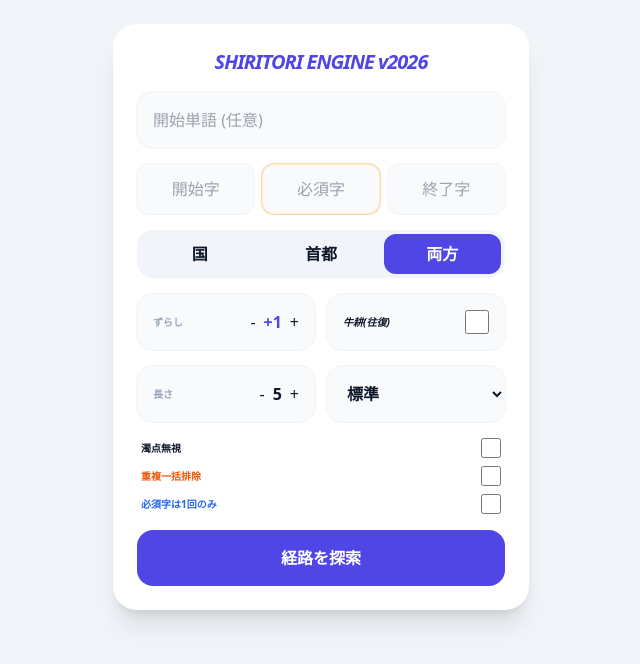
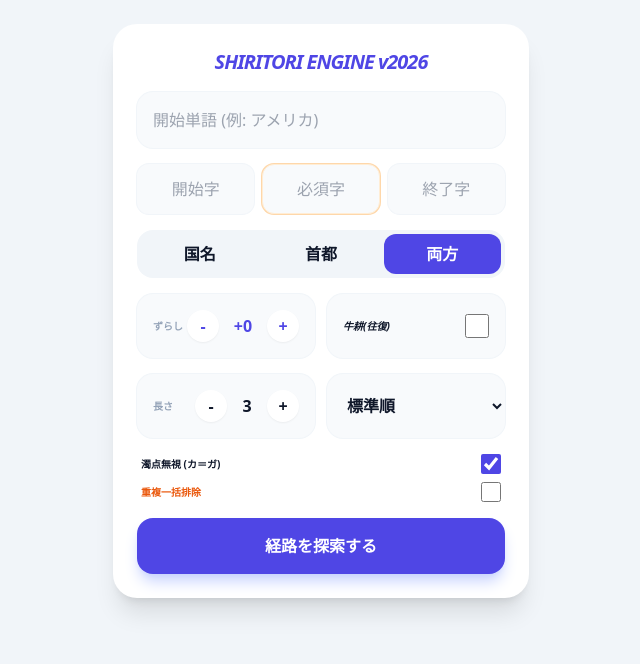
Before and after one commit to xjrstjrwvg-commits/pyongyang-, a Flask app: page / in a window 1280 px wide. Shown: the top 664 px of the page, without its empty margins (319-959 px from the left). Run offline with Flask 3, Linux system fonts and the light colour scheme; some libraries are stand-ins or nearby versions.

Commit message:
index.html
Updated HTML structure and styles for better layout and user experience. Added animations and improved input handling.

```diff
--- a/templates/index.html
+++ b/templates/index.html
@@ -5,72 +5,173 @@
     <meta name="viewport" content="width=device-width, initial-scale=1.0, maximum-scale=1.0, user-scalable=no">
     <title>極・しりとり v2026</title>
     <script src="https://cdn.tailwindcss.com"></script>
-    <style>input, select, button { font-size: 16px !important; } .tab-active { background-color: #4f46e5; color: white; }</style>
+    <style>
+        input, select, button { font-size: 16px !important; }
+        .tab-active { background-color: #4f46e5; color: white; }
+        .result-card { animation: fadeIn 0.3s ease-out; }
+        @keyframes fadeIn { from { opacity: 0; transform: translateY(10px); } to { opacity: 1; transform: translateY(0); } }
+    </style>
 </head>
 <body class="bg-slate-100 text-slate-900 pb-20 font-sans">
     <div class="max-w-md mx-auto px-4 pt-6 space-y-4">
         <div class="bg-white rounded-3xl shadow-xl p-6 space-y-4">
             <h1 class="font-black text-indigo-600 text-center text-xl italic tracking-tighter">SHIRITORI ENGINE v2026</h1>
-            <input id="sw" oninput="toK(this)" placeholder="開始単語 (任意)" class="w-full p-4 bg-slate-50 rounded-2xl ring-1 ring-slate-100 outline-none">
+
+            <!-- 開始単語入力 -->
+            <input id="sw" oninput="toK(this)" placeholder="開始単語 (例: アメリカ)" class="w-full p-4 bg-slate-50 rounded-2xl ring-1 ring-slate-100 outline-none focus:ring-indigo-300">
+
+            <!-- 文字指定 -->
             <div class="grid grid-cols-3 gap-2">
-                <input id="sc" oninput="toK(this)" placeholder="開始字" class="p-3 bg-slate-50 rounded-xl text-center outline-none ring-1 ring-slate-100">
-                <input id="mc" oninput="toK(this)" placeholder="必須字" class="p-3 bg-slate-50 rounded-xl text-center outline-none ring-1 ring-orange-200 border border-orange-100">
-                <input id="ec" oninput="toK(this)" placeholder="終了字" class="p-3 bg-slate-50 rounded-xl text-center outline-none ring-1 ring-slate-100">
+                <input id="sc" maxlength="1" oninput="toK(this)" placeholder="開始字" class="p-3 bg-slate-50 rounded-xl text-center outline-none ring-1 ring-slate-100">
+                <input id="mc" maxlength="1" oninput="toK(this)" placeholder="必須字" class="p-3 bg-slate-50 rounded-xl text-center outline-none ring-1 ring-orange-200 border border-orange-100">
+                <input id="ec" maxlength="1" oninput="toK(this)" placeholder="終了字" class="p-3 bg-slate-50 rounded-xl text-center outline-none ring-1 ring-slate-100">
             </div>
+
+            <!-- カテゴリ切替 -->
             <div class="grid grid-cols-3 gap-1 p-1 bg-slate-100 rounded-2xl">
-                <button onclick="setCat('countries')" id="cat-countries" class="cat-btn text-[10px] font-bold py-2 rounded-xl">国</button>
+                <button onclick="setCat('countries')" id="cat-countries" class="cat-btn text-[10px] font-bold py-2 rounded-xl">国名</button>
                 <button onclick="setCat('capitals')" id="cat-capitals" class="cat-btn text-[10px] font-bold py-2 rounded-xl">首都</button>
                 <button onclick="setCat('both')" id="cat-both" class="cat-btn tab-active text-[10px] font-bold py-2 rounded-xl">両方</button>
             </div>
+
+            <!-- ずらし & 牛耕 -->
             <div class="grid grid-cols-2 gap-3">
                 <div class="bg-slate-50 p-4 rounded-2xl ring-1 ring-slate-100 flex justify-between items-center">
                     <span class="text-[10px] font-bold text-slate-400">ずらし</span>
-                    <div class="flex items-center gap-2"><button onclick="adjS(-1)">-</button><span id="sDisp" class="font-black text-indigo-600">+1</span><button onclick="adjS(1)">+</button></div>
+                    <div class="flex items-center gap-2">
+                        <button onclick="adjS(-1)" class="w-8 h-8 bg-white rounded-full shadow-sm font-bold text-indigo-600">-</button>
+                        <span id="sDisp" class="font-black text-indigo-600 w-8 text-center">+0</span>
+                        <button onclick="adjS(1)" class="w-8 h-8 bg-white rounded-full shadow-sm font-bold text-indigo-600">+</button>
+                    </div>
                 </div>
-                <label class="bg-slate-50 p-4 rounded-2xl ring-1 ring-slate-100 flex justify-between items-center text-[10px] font-bold italic"><span>牛耕(往復)</span><input type="checkbox" id="gk" class="w-6 h-6 accent-indigo-600"></label>
+                <label class="bg-slate-50 p-4 rounded-2xl ring-1 ring-slate-100 flex justify-between items-center text-[10px] font-bold italic cursor-pointer">
+                    <span>牛耕(往復)</span>
+                    <input type="checkbox" id="gk" class="w-6 h-6 accent-indigo-600">
+                </label>
             </div>
+
+            <!-- 長さ & ソート -->
             <div class="grid grid-cols-2 gap-3">
                 <div class="bg-slate-50 p-4 rounded-2xl ring-1 ring-slate-100 flex justify-between items-center">
                     <span class="text-[10px] font-bold text-slate-400">長さ</span>
-                    <div class="flex items-center gap-2"><button onclick="adjL(-1)">-</button><span id="lDisp" class="font-black">5</span><button onclick="adjL(1)">+</button></div>
+                    <div class="flex items-center gap-2">
+                        <button onclick="adjL(-1)" class="w-8 h-8 bg-white rounded-full shadow-sm font-bold">-</button>
+                        <span id="lDisp" class="font-black w-6 text-center">3</span>
+                        <button onclick="adjL(1)" class="w-8 h-8 bg-white rounded-full shadow-sm font-bold">+</button>
+                    </div>
                 </div>
-                <select id="st" class="bg-slate-50 p-4 rounded-2xl ring-1 ring-slate-100 font-black text-[10px] outline-none"><option value="default">標準</option><option value="length_desc">文字数多</option></select>
+                <select id="st" class="bg-slate-50 p-4 rounded-2xl ring-1 ring-slate-100 font-black text-[10px] outline-none">
+                    <option value="default">標準順</option>
+                    <option value="length_desc">文字数多い順</option>
+                </select>
             </div>
+
+            <!-- オプション -->
             <div class="space-y-2 px-1">
-                <label class="flex justify-between items-center text-[10px] font-bold"><span>濁点無視</span><input type="checkbox" id="vo" class="w-5 h-5 accent-indigo-600"></label>
-                <label class="flex justify-between items-center text-[10px] font-bold text-orange-600"><span>重複一括排除</span><input type="checkbox" id="ex" class="w-5 h-5 accent-orange-600"></label>
-                <label class="flex justify-between items-center text-[10px] font-bold text-blue-600"><span>必須字は1回のみ</span><input type="checkbox" id="lo" class="w-5 h-5 accent-blue-600"></label>
+                <label class="flex justify-between items-center text-[10px] font-bold cursor-pointer">
+                    <span>濁点無視 (カ＝ガ)</span>
+                    <input type="checkbox" id="vo" checked class="w-5 h-5 accent-indigo-600">
+                </label>
+                <label class="flex justify-between items-center text-[10px] font-bold text-orange-600 cursor-pointer">
+                    <span>重複一括排除</span>
+                    <input type="checkbox" id="ex" class="w-5 h-5 accent-orange-600">
+                </label>
             </div>
-            <button onclick="runSearch()" id="runBtn" class="w-full bg-indigo-600 text-white font-black py-4 rounded-2xl">経路を探索</button>
+
+            <!-- 検索ボタン -->
+            <button onclick="runSearch()" id="runBtn" class="w-full bg-indigo-600 text-white font-black py-4 rounded-2xl shadow-lg shadow-indigo-200 active:scale-95 transition-transform">経路を探索する</button>
         </div>
+
+        <!-- 結果表示エリア -->
         <div id="resCount" class="text-center text-[10px] font-bold text-slate-400"></div>
         <div id="results" class="space-y-3"></div>
     </div>
+
     <script>
-        let currentCat = 'both', shiftCount = 1, maxLen = 5;
+        let currentCat = 'both', shiftCount = 0, maxLen = 3;
+
+        // カタカナ変換
         function toK(el) { el.value = el.value.replace(/[ぁ-ん]/g, s => String.fromCharCode(s.charCodeAt(0) + 0x60)); }
-        function adjS(v) { shiftCount = Math.max(-10, Math.min(10, shiftCount + v)); document.getElementById('sDisp').innerText = (shiftCount >= 0 ? '+' : '') + shiftCount; }
-        function adjL(v) { maxLen = Math.max(2, Math.min(10, maxLen + v)); document.getElementById('lDisp').innerText = maxLen; }
-        function setCat(c) { currentCat = c; document.querySelectorAll('.cat-btn').forEach(b => b.classList.remove('tab-active')); document.getElementById('cat-' + c).classList.add('tab-active'); }
+
+        // ずらし調整
+        function adjS(v) {
+            shiftCount = Math.max(-10, Math.min(10, shiftCount + v));
+            document.getElementById('sDisp').innerText = (shiftCount >= 0 ? '+' : '') + shiftCount;
+        }
+
+        // 長さ調整
+        function adjL(v) {
+            maxLen = Math.max(2, Math.min(10, maxLen + v));
+            document.getElementById('lDisp').innerText = maxLen;
+        }
+
+        // カテゴリ設定
+        function setCat(c) {
+            currentCat = c;
+            document.querySelectorAll('.cat-btn').forEach(b => b.classList.remove('tab-active'));
+            document.getElementById('cat-' + c).classList.add('tab-active');
+        }
+
+        // 検索実行
         async function runSearch() {
-            const btn = document.getElementById('runBtn'); btn.disabled = true; btn.innerText = "探索中...";
+            const btn = document.getElementById('runBtn');
+            const resArea = document.getElementById('results');
+            const countArea = document.getElementById('resCount');
+
+            btn.disabled = true;
+            btn.innerText = "探索中...";
+            resArea.innerHTML = '';
+
             const payload = {
-                start_word: document.getElementById('sw').value, start_char: document.getElementById('sc').value,
-                must_char: document.getElementById('mc').value, end_char: document.getElementById('ec').value,
-                category: currentCat, shift_count: shiftCount, max_len: maxLen,
-                is_gyukou: document.getElementById('gk').checked, ignore_voiced: document.getElementById('vo').checked,
-                exclude_conjugate: document.getElementById('ex').checked, limit_one: document.getElementById('lo').checked,
-                sort_type: document.getElementById('st').value, word_configs: {}
+                start_word: document.getElementById('sw').value.trim(),
+                start_char: document.getElementById('sc').value.trim(),
+                must_char: document.getElementById('mc').value.trim(),
+                end_char: document.getElementById('ec').value.trim(),
+                category: currentCat,
+                shift_count: shiftCount,
+                max_len: maxLen,
+                is_gyukou: document.getElementById('gk').checked,
+                ignore_voiced: document.getElementById('vo').checked,
+                exclude_conjugate: document.getElementById('ex').checked
             };
-            const res = await fetch('/search', { method: 'POST', headers: {'Content-Type': 'application/json'}, body: JSON.stringify(payload) });
-            const data = await res.json();
-            const container = document.getElementById('results'); container.innerHTML = '';
-            data.routes.slice(0, 100).forEach(route => {
-                const div = document.createElement('div'); div.className = "bg-white p-4 rounded-2xl shadow-sm text-sm font-bold flex flex-wrap gap-1";
-                div.innerText = route.join(" → "); container.appendChild(div);
-            });
-            document.getElementById('resCount').innerText = `${data.count} 件見つかりました`;
-            btn.disabled = false; btn.innerText = "経路を探索";
+
+            try {
+                const res = await fetch('/search', {
+                    method: 'POST',
+                    headers: {'Content-Type': 'application/json'},
+                    body: JSON.stringify(payload)
+                });
+                const data = await res.json();
+
+                countArea.innerText = `${data.count} 件のルートが見つかりました`;
+
+                if (data.routes.length === 0) {
+                    resArea.innerHTML = '<div class="text-center text-slate-400 text-sm py-10">条件に合う経路が見つかりませんでした</div>';
+                } else {
+                    data.routes.slice(0, 100).forEach(route => {
+                        const div = document.createElement('div');
+                        div.className = "result-card bg-white p-4 rounded-2xl shadow-sm border-l-4 border-indigo-500 flex flex-wrap gap-2 items-center";
+                        route.forEach((w, i) => {
+                            const span = document.createElement('span');
+                            span.className = "text-sm font-bold text-slate-700";
+                            span.innerText = w;
+                            div.appendChild(span);
+                            if (i < route.length - 1) {
+                                const arrow = document.createElement('span');
+                                arrow.className = "text-indigo-300 text-xs";
+                                arrow.innerText = "▶";
+                                div.appendChild(arrow);
+                            }
+                        });
+                        resArea.appendChild(div);
+                    });
+                }
+            } catch (e) {
+                resArea.innerHTML = '<div class="text-center text-red-400 text-sm py-10">通信エラーが発生しました</div>';
+            } finally {
+                btn.disabled = false;
+                btn.innerText = "経路を探索する";
+            }
         }
     </script>
 </body>
```
